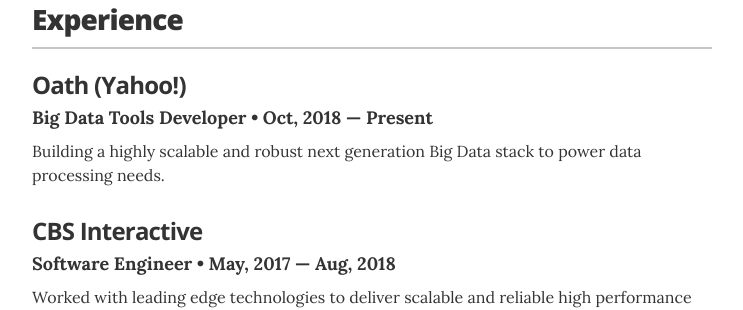
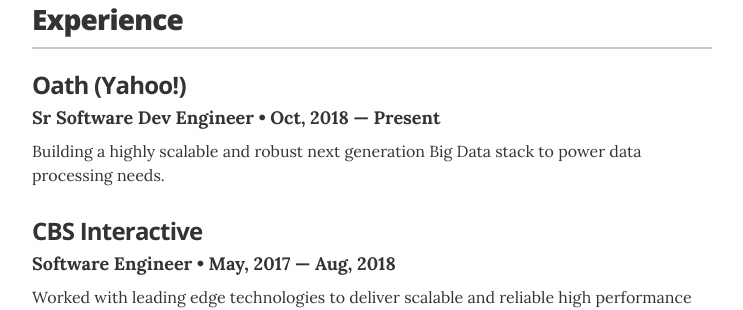
Before and after one commit to Vylegzv/Vylegzv.github.io, a Jekyll site: the page built from index.html, in a window 1280 px wide and 900 px high, scrolled down 413 px. Shown: the part 154-464 px from the top of the window, without its empty margins (268-1011 px from the left). Built offline with Jekyll 4.4.1, drawn with Linux system fonts in a browser that asks for light colours.

Commit message:
updated job title

```diff
--- a/_layouts/resume.html
+++ b/_layouts/resume.html
@@ -62,7 +62,7 @@
 
         <div class="resume-item" itemscope itemprop="worksFor" itemtype="http://schema.org/Organization">
           <h3 class="resume-item-title" itemprop="name">Oath (Yahoo!)</h3>
-          <h4 class="resume-item-details" itemprop="description">Big Data Tools Developer &bull; Oct, 2018 &mdash; Present</h4>
+          <h4 class="resume-item-details" itemprop="description">Sr Software Dev Engineer &bull; Oct, 2018 &mdash; Present</h4>
           <p class="resume-item-copy">Building a highly scalable and robust next generation
           Big Data stack to power data processing needs.</p>
 
```
Also changed, not shown: 1 other file.
